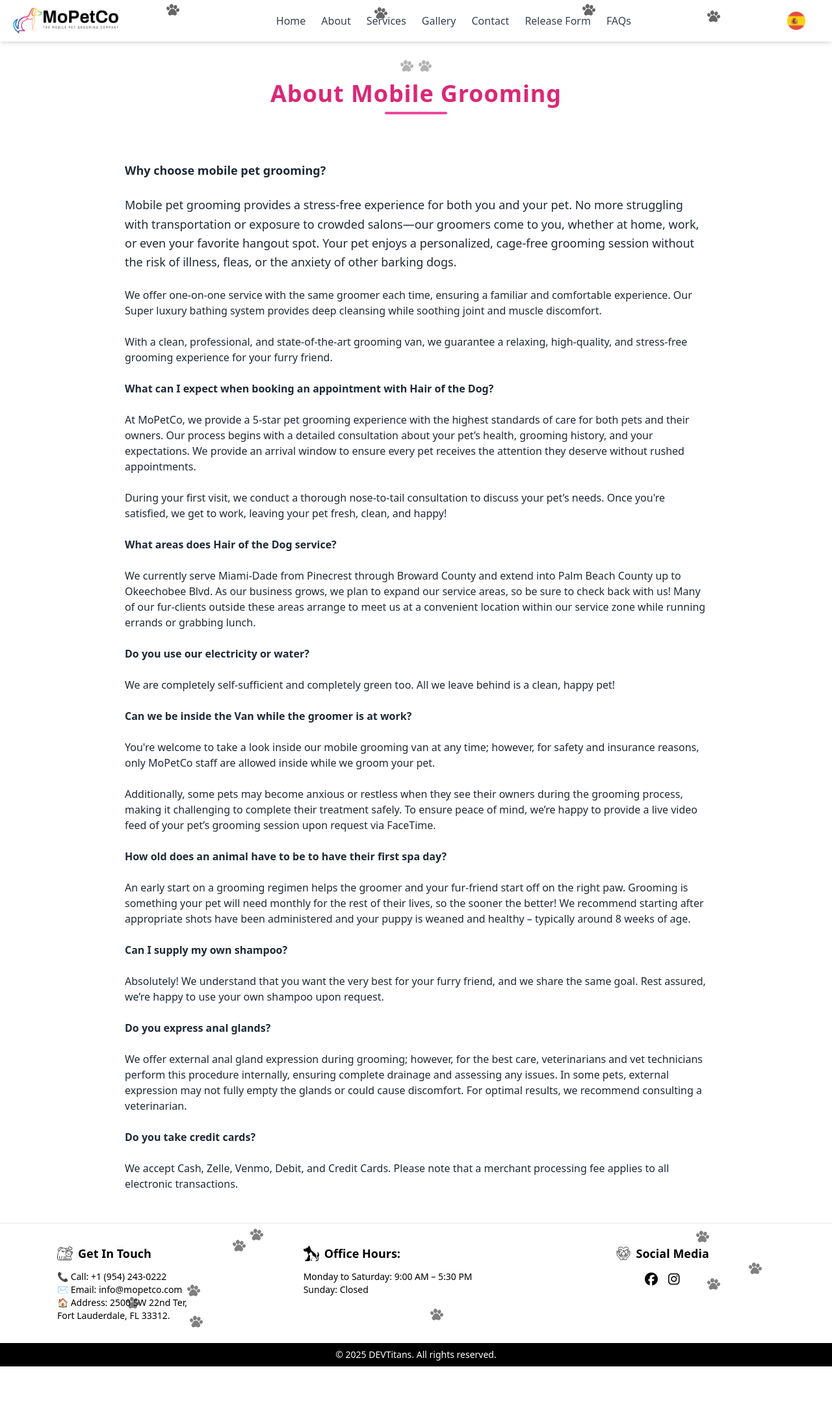
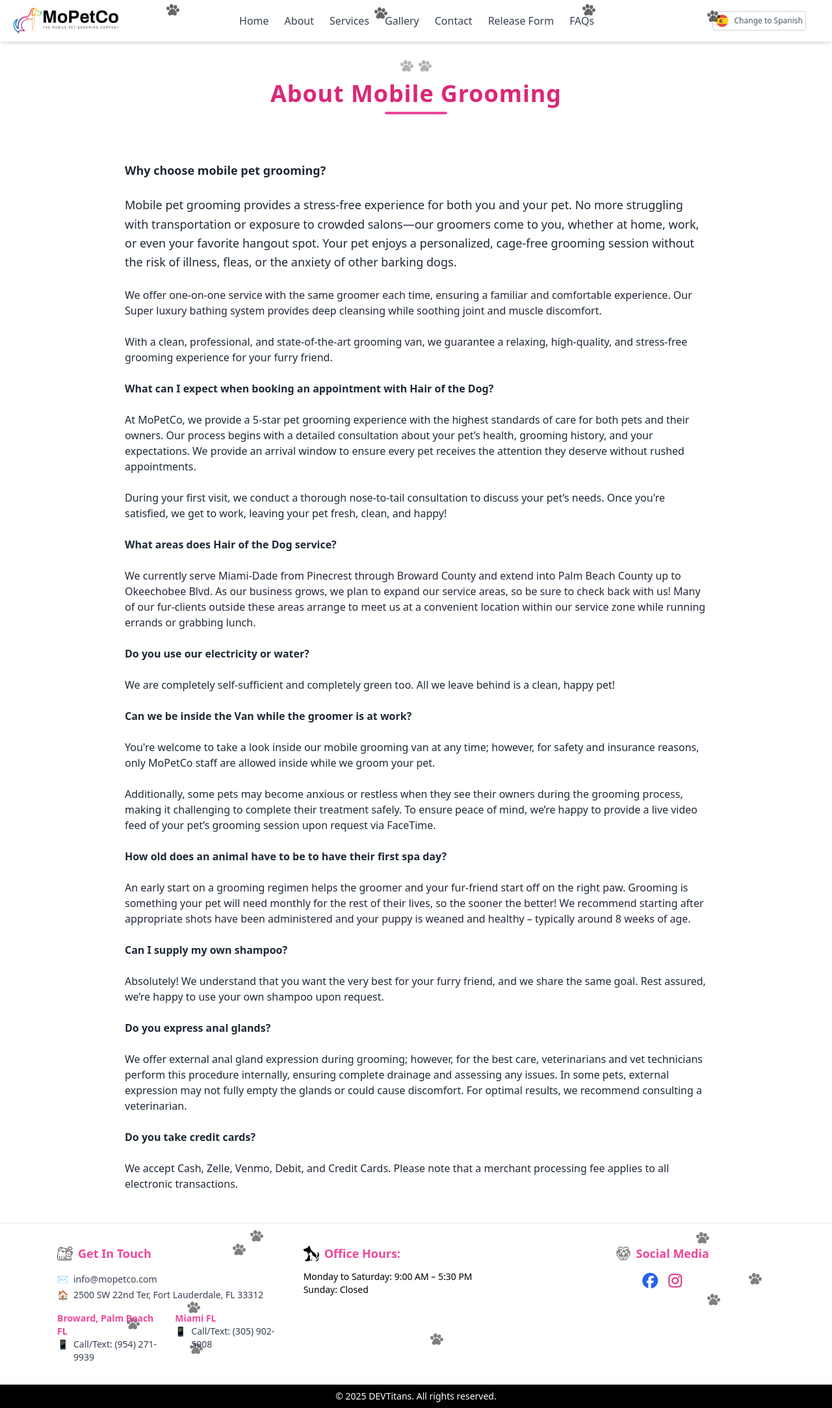
Before and after one commit to DETDevs/MoPetCo.App, a React (Vite) app: page /faqs in a window 1280 px wide. Shown: the whole page at 65% size. Before the commit the page ends 2103 px from the top, so only its background shows below. Built offline with nearby package versions, Linux system fonts and the light colour scheme; no server answers.

Commit message:
t-devp: ajuste de nuevo diseno

```diff
--- a/src/App.tsx
+++ b/src/App.tsx
@@ -31,11 +31,8 @@ export const App = () => {
             />
           </Routes>
         </main>
-
-        {/* Footer global siempre abajo */}
         <Footer />
 
-        {/* Toasts visibles en toda la app */}
         <ToastContainer
           position="top-center"
           autoClose={3000}
--- a/src/components/Home/HomePageSection.tsx
+++ b/src/components/Home/HomePageSection.tsx
@@ -6,17 +6,32 @@ export const HomePageSection = () => {
   const [isModalOpen, setIsModalOpen] = useState(false);
 
   return (
-    <div className="relative bg-blue-200 w-full min-h-[60vh] px-4 flex items-center justify-center overflow-hidden">
-      {/* Grid texto */}
-      <div className="text-center space-y-3 max-w-md mx-auto z-0">
-        <h1 className="z-0 text-3xl md:text-[2.5rem] lg:text-[3rem] font-extrabold text-black leading-8 md:leading-none">
+    <div className="relative w-full min-h-[60vh] flex items-center justify-center overflow-hidden">
+      {/* Video de fondo */}
+      <video
+        autoPlay
+        loop
+        muted
+        playsInline
+        className="absolute inset-0 w-full h-full object-cover z-0"
+      >
+        <source src="/assets/home.mp4" type="video/mp4" />
+        Tu navegador no soporta el video.
+      </video>
+
+      {/* Overlay para contraste si lo necesitás */}
+      <div className="absolute inset-0 bg-black/30 z-0"></div>
+
+      {/* Contenido sobre el video */}
+      <div className="text-center space-y-3 max-w-md mx-auto z-10 px-4">
+        <h1 className="text-3xl md:text-[2.5rem] lg:text-[3rem] font-extrabold text-white leading-8 md:leading-none">
           <TranslatableText text="Only the best" />{" "}
           <br className="block md:hidden" /> <TranslatableText text="for you" />{" "}
-          <span className="text-black">
-            <TranslatableText text="friend" />
+          <span className="text-white">
+            <TranslatableText text="furry friend" />
           </span>
         </h1>
-        <p className="text-base md:text-lg lg:text-xl text-gray-700">
+        <p className="text-base md:text-lg lg:text-xl text-white">
           Servicing Miami Dade & Broward, FL
         </p>
         <button
@@ -27,20 +42,7 @@ export const HomePageSection = () => {
         </button>
       </div>
 
-      {/* Imagen perrito esquina */}
-      <img
-        src="/assets/dogHomgePage.png"
-        alt="Cute Dog"
-        className="absolute top-4 md:-top-0 right-0 w-32 md:w-40 h-auto z-0 animate-puppy-fadeder"
-      />
-
-      {/* Imagen perrito esquina */}
-      <img
-        src="/assets/dogHomgePage.png"
-        alt="Cute Dog"
-        className="absolute -bottom-0 left-0 w-32 md:w-40 h-auto z-0 animate-puppy-fadeizq"
-      />
-
+      {/* Modal de agendar cita */}
       <BookingModal
         isOpen={isModalOpen}
         onClose={() => setIsModalOpen(false)}
--- a/src/components/common/LanguageSwitcher.tsx
+++ b/src/components/common/LanguageSwitcher.tsx
@@ -14,6 +14,7 @@ export const LanguageSwitcher = () => {
       cancel: "Cancel",
       nextLang: "es",
       flag: "/assets/flag-spain.png",
+      buttonAriaLabel: "Change language to Spanish",
     },
     es: {
       switchTo: "Cambiar a Inglés",
@@ -23,6 +24,7 @@ export const LanguageSwitcher = () => {
       cancel: "Cancelar",
       nextLang: "en",
       flag: "/assets/flag-usa.png",
+      buttonAriaLabel: "Change language to Spanish",
     },
   };
 
@@ -51,14 +53,16 @@ export const LanguageSwitcher = () => {
   return (
     <button
       onClick={handleLanguageChange}
-      className="mx-2 focus:outline-none"
+      className="flex items-center gap-2 bg-white border border-gray-300
+               rounded hover:bg-gray-50 transition-colors focus:outline-none
+               px-2 py-1 text-sm md:px-1 md:py-1 md:text-xs md:mx-2"
       title={t.switchTo}
+      aria-label={t.buttonAriaLabel}
     >
-      <img
-        src={t.flag}
-        alt={t.switchTo}
-        style={{ width: "30px", height: "30px", borderRadius: "4px" }}
-      />
+      <img src={t.flag} alt="" className="w-5 h-5" aria-hidden="true" />
+      <span className="  md:hidden lg:inline font-medium text-gray-600 whitespace-nowrap">
+        {t.switchTo}
+      </span>
     </button>
   );
 };
--- a/src/components/common/WhatsAppButton.tsx
+++ b/src/components/common/WhatsAppButton.tsx
@@ -1,7 +1,7 @@
 export const WhatsAppButton = () => {
   return (
     <a
-      href="https://wa.me/19542430222?text=Hello!%20I%20would%20like%20to%20book%20an%20appointment%20for%20my%20pet.%20Could%20you%20help%20me%3F"
+      href="https://wa.me/9542719939?text=Hello!%20I%20would%20like%20to%20book%20an%20appointment%20for%20my%20pet.%20Could%20you%20help%20me%3F"
       target="_blank"
       rel="noopener noreferrer"
       className="fixed bottom-[6%] right-1 md:right-4 bg-green-500 hover:bg-green-600 text-white py-1 px-2 md:p-3 rounded-full shadow-lg z-30 animate-bounce"
--- a/src/components/layout/Footer.tsx
+++ b/src/components/layout/Footer.tsx
@@ -31,18 +31,63 @@ export const Footer = () => {
       ))}
 
       <div className="max-w-6xl mx-auto px-6 py-8 grid grid-cols-1 md:grid-cols-3 gap-8 relative z-10 text-center md:text-left">
-        <div>
-          <div className="flex items-center justify-center md:justify-start space-x-2 mb-3">
+        <div className="space-y-4 text-sm text-gray-700">
+          {/* Título */}
+          <div className="flex items-center space-x-2">
             <img src="/assets/dog.png" alt="Dog Icon" className="h-6 w-6" />
-            <h3 className="font-bold text-lg">Get In Touch</h3>
+            <h3 className="font-bold text-lg text-pink-500">
+              <TranslatableText text="Get In Touch" />
+            </h3>
           </div>
-          <p className="text-sm">📞 Call: +1 (954) 243-0222 </p>
-          <p className="text-sm">✉️ Email: info@mopetco.com </p>
-          <p className="text-sm">
-            🏠 <TranslatableText text="Address: 2500 SW 22nd Ter," />
-            <br />
-            Fort Lauderdale, FL 33312.
-          </p>
+
+          {/* Email y Dirección */}
+          <div className="space-y-1">
+            <div className="flex items-start space-x-2">
+              <span>✉️</span>
+              <a href="mailto:info@mopetco.com" className="hover:underline">
+                info@mopetco.com
+              </a>
+            </div>
+
+            <div className="flex items-start space-x-2">
+              <span>🏠</span>
+              <a
+                href="https://www.google.com/maps/place/2500+SW+22nd+Ter,+Fort+Lauderdale,+FL+33312"
+                target="_blank"
+                rel="noopener noreferrer"
+                className="hover:underline"
+              >
+                <TranslatableText text="2500 SW 22nd Ter, Fort Lauderdale, FL 33312" />
+              </a>
+            </div>
+          </div>
+
+          {/* Zona de Teléfonos en dos columnas */}
+          <div className="grid grid-cols-1 sm:grid-cols-2 gap-4 mt-4">
+            {/* Broward Column */}
+            <div>
+              <p className="font-semibold text-pink-500">
+                Broward, Palm Beach FL
+              </p>
+              <div className="flex items-start space-x-2">
+                <span>📱</span>
+                <a href="tel:+19542719939" className="hover:underline">
+                  Call/Text: (954) 271-9939
+                </a>
+              </div>
+            </div>
+
+            {/* Miami Column */}
+            <div>
+              <p className="font-semibold text-pink-500">Miami FL</p>
+              <div className="flex items-start space-x-2">
+                <span>📱</span>
+                <a href="tel:+13059025008" className="hover:underline">
+                  Call/Text: (305) 902-5008
+                </a>
+              </div>
+            </div>
+          </div>
         </div>
 
         <div>
@@ -52,7 +97,7 @@ export const Footer = () => {
               alt="Office Icon"
               className="h-6 w-6"
             />
-            <h3 className="font-bold text-lg">
+            <h3 className="font-bold text-lg text-pink-500">
               <TranslatableText text="Office Hours:" />
             </h3>
           </div>
@@ -71,7 +116,7 @@ export const Footer = () => {
               alt="Redes Icon"
               className="h-6 w-6"
             />
-            <h3 className="font-bold text-lg">
+            <h3 className="font-bold text-lg text-pink-500">
               <TranslatableText text="Social Media" />
             </h3>
           </div>
@@ -80,13 +125,13 @@ export const Footer = () => {
               target="_blank"
               href="https://www.facebook.com/share/169UsqCkHT/?mibextid=wwXIfr"
             >
-              <i className="fab fa-facebook"></i>
+              <i className="text-2xl fab fa-facebook text-blue-600"></i>
             </a>
             <a
               target="_blank"
               href="https://www.instagram.com/mopetco/profilecard/?igsh=djN4ZzRleGluOHA2"
             >
-              <i className="fab fa-instagram"></i>
+              <i className="text-2xl fab fa-instagram text-pink-600"></i>
             </a>
           </div>
         </div>
--- a/src/components/service/ServiceCard.tsx
+++ b/src/components/service/ServiceCard.tsx
@@ -1,12 +1,27 @@
-interface ServiceCardProps {
-  label: string;
+import { Servicio } from "../../types/Servicio";
+import { Link } from "react-router-dom";
+import { TranslatableText } from "../common/TranslatableText";
+
+interface Props {
+  servicio: Servicio;
 }
 
-export const ServiceCard = ({ label }: ServiceCardProps) => {
+export const ServiceCard = ({ servicio }: Props) => {
   return (
-    <div className="bg-blue-200 w-32 h-36 rounded-xl flex flex-col items-center justify-center shadow-md">
-      <div className="w-16 h-16 bg-white rounded-full mb-2"></div>
-      <p className="text-sm font-bold text-center">{label}</p>
+    <div className="bg-white rounded-xl shadow-md hover:shadow-pink-300 transition-shadow p-6 text-center flex flex-col items-center">
+      <i className={`fas ${servicio.icon} text-pink-500 text-4xl mb-4`}></i>
+      <h3 className="font-semibold text-lg text-gray-800 mb-2">
+        <TranslatableText text={servicio.titulo} />
+      </h3>
+      <p className="text-gray-600 text-sm mb-4">
+        <TranslatableText text={servicio.descripcion.slice(0, 80)} />...
+      </p>
+      <Link
+        to={`/services/${servicio.idServicio}`}
+        className="text-pink-500 text-sm font-medium hover:underline"
+      >
+        <TranslatableText text="Read More" /> →
+      </Link>
     </div>
   );
 };
--- a/src/pages/ServiceDetailPage.tsx
+++ b/src/pages/ServiceDetailPage.tsx
@@ -37,7 +37,6 @@ export const ServiceDetailPage = () => {
   if (!servicio) {
     return (
       <>
-        <Header />
         <NotFoundMessage
           imageUrl="/assets/saddoggi.gif"
           title="Oops! Service not found 🐾"
@@ -45,7 +44,6 @@ export const ServiceDetailPage = () => {
           buttonText="Go back to Services"
           redirectPath="/service"
         />
-        <Footer />
       </>
     );
   }
```
Also changed, not shown: src/components/Home/ReviewSlider.tsx (+36 -20 lines), src/components/Home/ServiceSection.tsx (+54 -40 lines), 1 other file (tests, documents, lock files or other folders).
